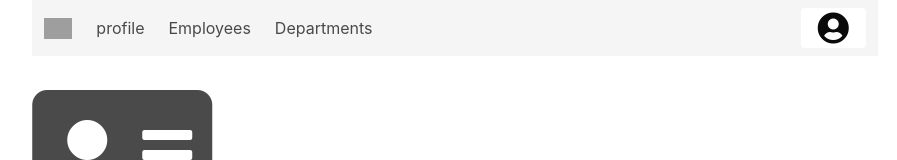
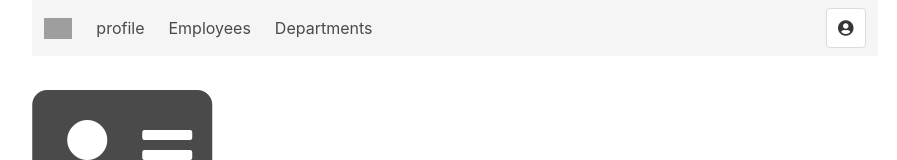
Before and after one commit to dabeng/hr, a React (Create React App) app: page / in a window 1280 px wide. Shown: the top 160 px of the page, without its empty margins (185-1082 px from the left). Built offline with nearby package versions, Linux system fonts and the light colour scheme; no server answers; grey boxes are pictures that could not be loaded.

Commit message:
add account meu

```diff
--- a/server.js
+++ b/server.js
@@ -23,7 +23,7 @@ server.post('/login', (req, res) => {
   const user = db.employees.find(u => { return u.email === email && u.password === password });
   if (user) {
     // Generate an access token
-    const token = jwt.sign({ username: user.email,  role: user.role }, accessTokenSecret, { expiresIn: '1h' });
+    const token = jwt.sign({ role: user.role }, accessTokenSecret, { expiresIn: '1h' });
     res.json({
       token,
       user
--- a/src/App.js
+++ b/src/App.js
@@ -1,4 +1,4 @@
-import React from "react";
+import React, { useState, useEffect } from "react";
 import {
   BrowserRouter as Router,
   Switch,
@@ -19,6 +19,12 @@ import "@fortawesome/fontawesome-free/css/all.min.css";
 import "./App.scss";
 
 function App() {
+  const [showMenu, setShowMenu] = useState(false);
+
+  const toggleAccountMenu = e => {
+    setShowMenu(prev => !prev);
+  };
+
   return (
     <Router>
       <div>
@@ -80,9 +86,22 @@ function App() {
               <div className="navbar-end">
                 <div className="navbar-item">
                   <div className="buttons">
-                    <a className="button is-white">
-                      <i className="fas fa-user-circle fa-2x"></i>
-                    </a>
+                    <div className={"dropdown is-right" + (showMenu ? " is-active" : "")}>
+                      <div className="dropdown-trigger">
+                        <button className="button" ariaHaspopup="true" ariaControls="account_menu" onClick={toggleAccountMenu}>
+                          <span className="icon">
+                            <i className="fas fa-user-circle" aria-hidden="true"></i>
+                          </span>
+                        </button>
+                      </div>
+                      <div className="dropdown-menu" id="account_menu" role="menu">
+                        <div className="dropdown-content">
+                          <div className="dropdown-item">
+                            <p>Add the <code>is-right</code> modifier for a <strong>right-aligned</strong> dropdown.</p>
+                          </div>
+                        </div>
+                     </div>
+                   </div>
                   </div>
                 </div>
               </div>
```
